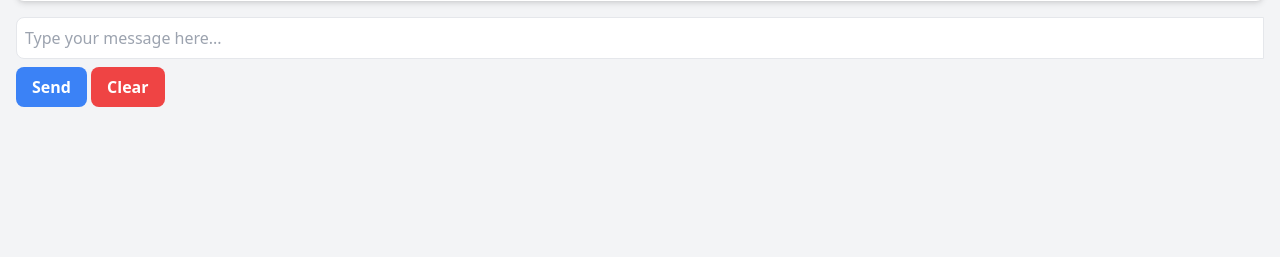
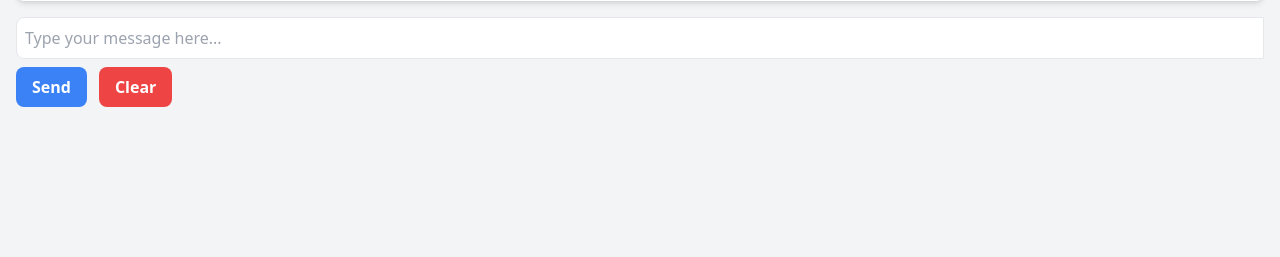
Before and after one commit to EvanescenT07/Caff-Bot, a Flask app: page / in a window 1280 px wide. Shown: the part 451-708 px from the top of the page. Run offline with Flask 3, Linux system fonts and the light colour scheme; some libraries are stand-ins or nearby versions.

Commit message:
Adjust UI

```diff
--- a/templates/index.html
+++ b/templates/index.html
@@ -14,7 +14,7 @@
         <div class="flex mt-4">
             <input type="text" id="userInput" class="w-full border rounded-l-lg p-2 mb-2 focus:outline-none focus:ring-1 focus:ring-blue-500" placeholder="Type your message here...">
         </div>
-        <div class="">
+        <div class="flex gap-3">
             <button onclick="send()" class="bg-blue-500 hover:bg-blue-700 text-white font-bold py-2 px-4 rounded-lg hover:ring-1 hover:ring-blue-500">Send</button>
             <button onclick="window.location.reload()" class="bg-red-500 hover:bg-red-700 text-white font-bold py-2 px-4 rounded-lg hover:ring-1 hover:ring-red-500">Clear</button>
         </div>
```
